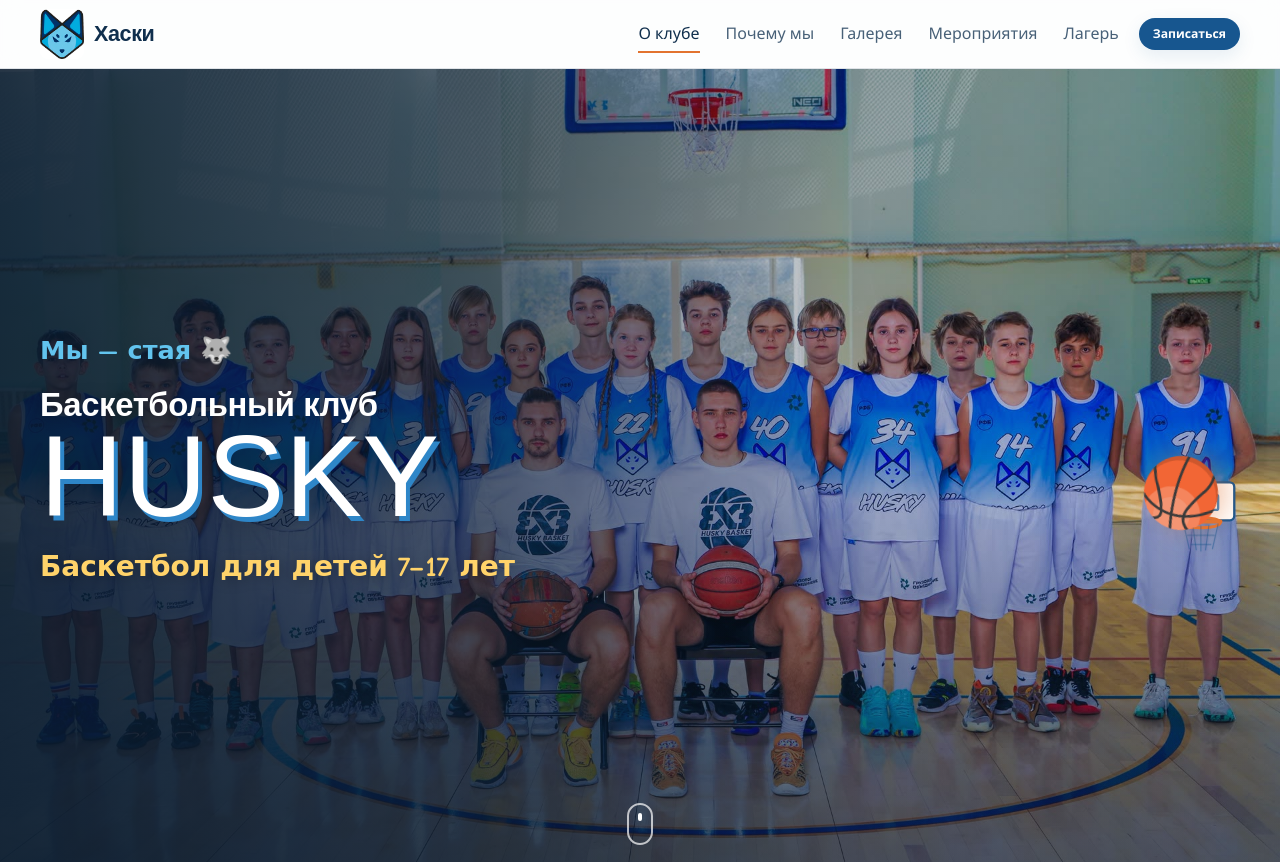
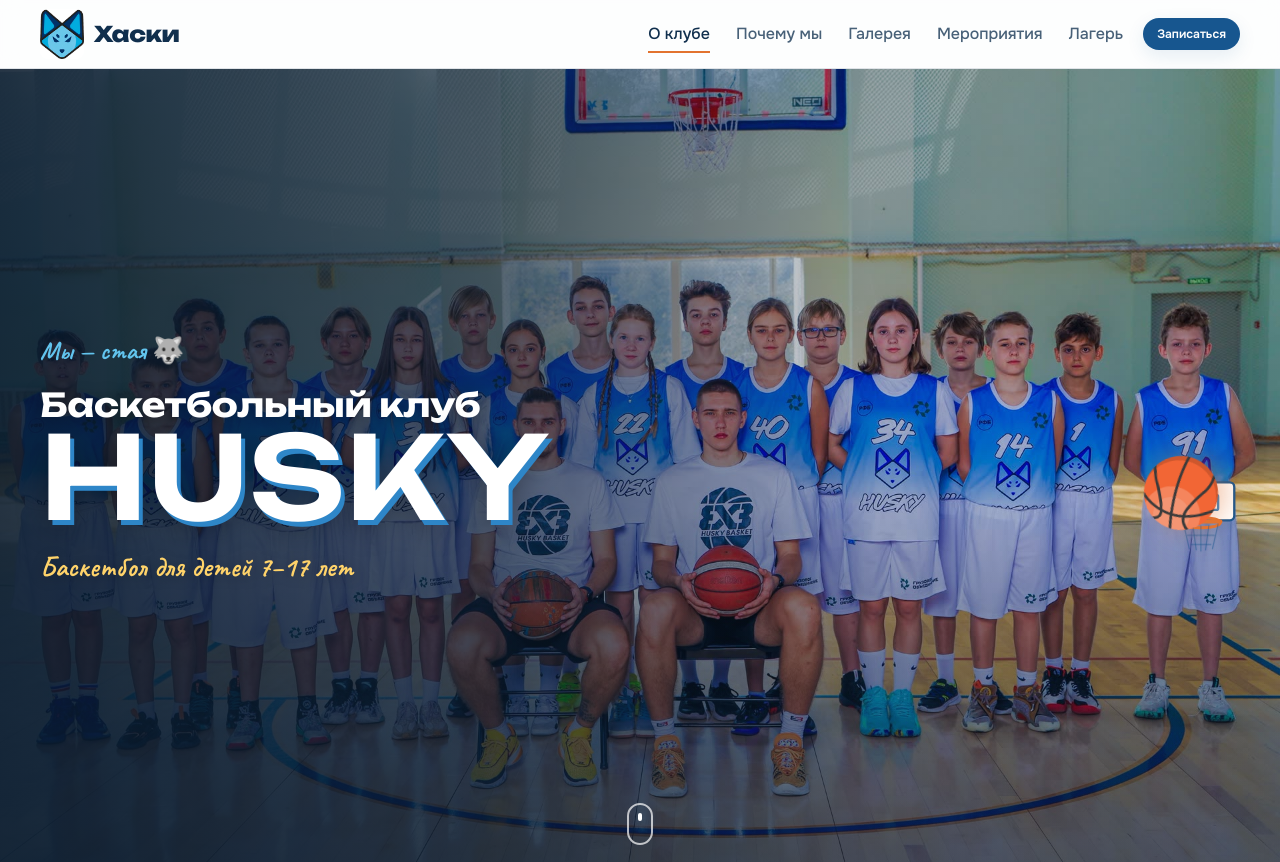
Before and after one commit to Sharkeey777/husky, a website: page index.html in a window 1280 px wide. Shown: the top 862 px of the page. Drawn offline with Linux system fonts and the light colour scheme.

Commit message:
Self-host brand fonts

```diff
--- a/index.html
+++ b/index.html
@@ -36,6 +36,8 @@
     <link rel="icon" type="image/jpeg" href="./assets/logos/logo-new.jpg" />
     <link rel="apple-touch-icon" href="./assets/logos/logo-new.jpg" />
     <link rel="preload" href="./assets/photos/hero-team.jpg" as="image" fetchpriority="high" />
+    <link rel="preload" href="./assets/fonts/unbounded-cyrillic-wght-normal.woff2" as="font" type="font/woff2" crossorigin />
+    <link rel="preload" href="./assets/fonts/onest-cyrillic-wght-normal.woff2" as="font" type="font/woff2" crossorigin />
 
     <link rel="stylesheet" href="./styles/styles.css" />
 
--- a/styles/styles.css
+++ b/styles/styles.css
@@ -4,6 +4,61 @@
    баскетбольный оранжевый только как «маркерный» hand-drawn акцент.
    Радиусы (locked): фото/карточки 14px, кнопки/чипы — pill.
    ========================================================= */
+
+/* Local brand fonts. They are served with the site, without Google Fonts. */
+@font-face {
+  font-family: "Onest";
+  font-style: normal;
+  font-weight: 400 700;
+  font-display: swap;
+  src: url("../assets/fonts/onest-cyrillic-wght-normal.woff2") format("woff2");
+  unicode-range: U+0301, U+0400-045F, U+0490-0491, U+04B0-04B1, U+2116;
+}
+
+@font-face {
+  font-family: "Onest";
+  font-style: normal;
+  font-weight: 400 700;
+  font-display: swap;
+  src: url("../assets/fonts/onest-latin-wght-normal.woff2") format("woff2");
+  unicode-range: U+0000-00FF, U+0131, U+0152-0153, U+02BB-02BC, U+02C6, U+02DA, U+02DC, U+0304, U+0308, U+0329, U+2000-206F, U+20AC, U+2122, U+2191, U+2193, U+2212, U+2215, U+FEFF, U+FFFD;
+}
+
+@font-face {
+  font-family: "Unbounded";
+  font-style: normal;
+  font-weight: 600 800;
+  font-display: swap;
+  src: url("../assets/fonts/unbounded-cyrillic-wght-normal.woff2") format("woff2");
+  unicode-range: U+0301, U+0400-045F, U+0490-0491, U+04B0-04B1, U+2116;
+}
+
+@font-face {
+  font-family: "Unbounded";
+  font-style: normal;
+  font-weight: 600 800;
+  font-display: swap;
+  src: url("../assets/fonts/unbounded-latin-wght-normal.woff2") format("woff2");
+  unicode-range: U+0000-00FF, U+0131, U+0152-0153, U+02BB-02BC, U+02C6, U+02DA, U+02DC, U+0304, U+0308, U+0329, U+2000-206F, U+20AC, U+2122, U+2191, U+2193, U+2212, U+2215, U+FEFF, U+FFFD;
+}
+
+@font-face {
+  font-family: "Caveat";
+  font-style: normal;
+  font-weight: 600 700;
+  font-display: swap;
+  src: url("../assets/fonts/caveat-cyrillic-wght-normal.woff2") format("woff2");
+  unicode-range: U+0301, U+0400-045F, U+0490-0491, U+04B0-04B1, U+2116;
+}
+
+@font-face {
+  font-family: "Caveat";
+  font-style: normal;
+  font-weight: 600 700;
+  font-display: swap;
+  src: url("../assets/fonts/caveat-latin-wght-normal.woff2") format("woff2");
+  unicode-range: U+0000-00FF, U+0131, U+0152-0153, U+02BB-02BC, U+02C6, U+02DA, U+02DC, U+0304, U+0308, U+0329, U+2000-206F, U+20AC, U+2122, U+2191, U+2193, U+2212, U+2215, U+FEFF, U+FFFD;
+}
 
 :root {
   /* Мягкий off-white фон + тона логотипа хаски (голубой/синий/navy) */
@@ -28,10 +83,10 @@
   --shadow-md: 0 16px 40px rgba(23, 86, 143, 0.14);
   --shadow-lg: 0 28px 70px rgba(23, 86, 143, 0.18);
 
-  /* Системные шрифты: страница не обращается к внешнему сервису Google Fonts. */
-  --font-display: Arial, "Arial Narrow", system-ui, sans-serif;
-  --font-body: "Segoe UI", Arial, system-ui, sans-serif;
-  --font-hand: "Segoe Print", "Comic Sans MS", cursive;
+  /* Локальные фирменные шрифты: страница не обращается к внешнему сервису Google Fonts. */
+  --font-display: "Unbounded", Arial, "Arial Narrow", system-ui, sans-serif;
+  --font-body: "Onest", "Segoe UI", Arial, system-ui, sans-serif;
+  --font-hand: "Caveat", "Segoe Print", "Comic Sans MS", cursive;
 
   --wrap: 1200px;
   --radius: 14px;
```
Also changed, not shown: assets/fonts/LICENSES.md (added), assets/fonts/caveat-cyrillic-wght-normal.woff2 (added), assets/fonts/caveat-latin-wght-normal.woff2 (added), assets/fonts/onest-cyrillic-wght-normal.woff2 (added), assets/fonts/onest-latin-wght-normal.woff2 (added), assets/fonts/unbounded-cyrillic-wght-normal.woff2 (added), assets/fonts/unbounded-latin-wght-normal.woff2 (added).
